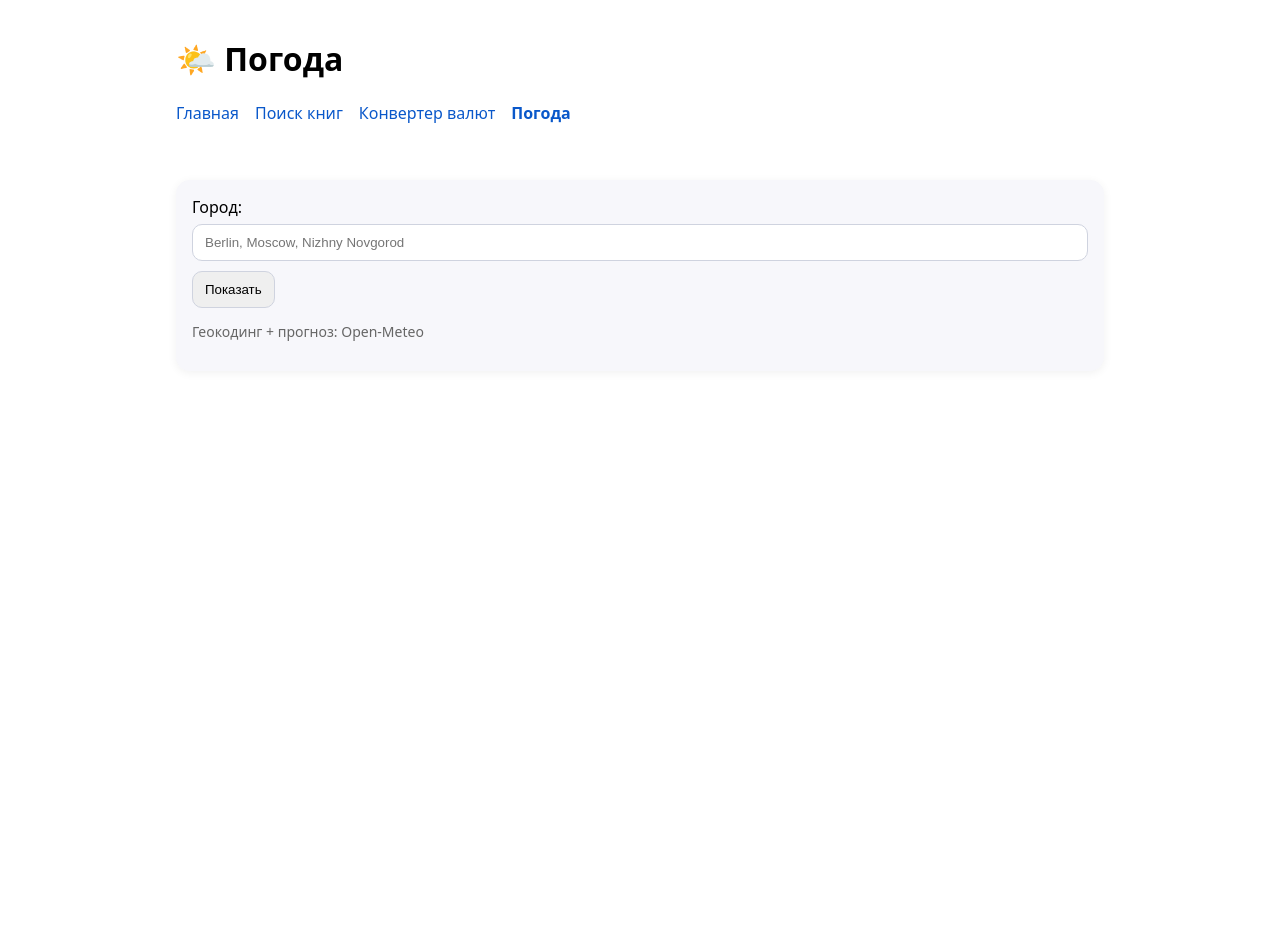
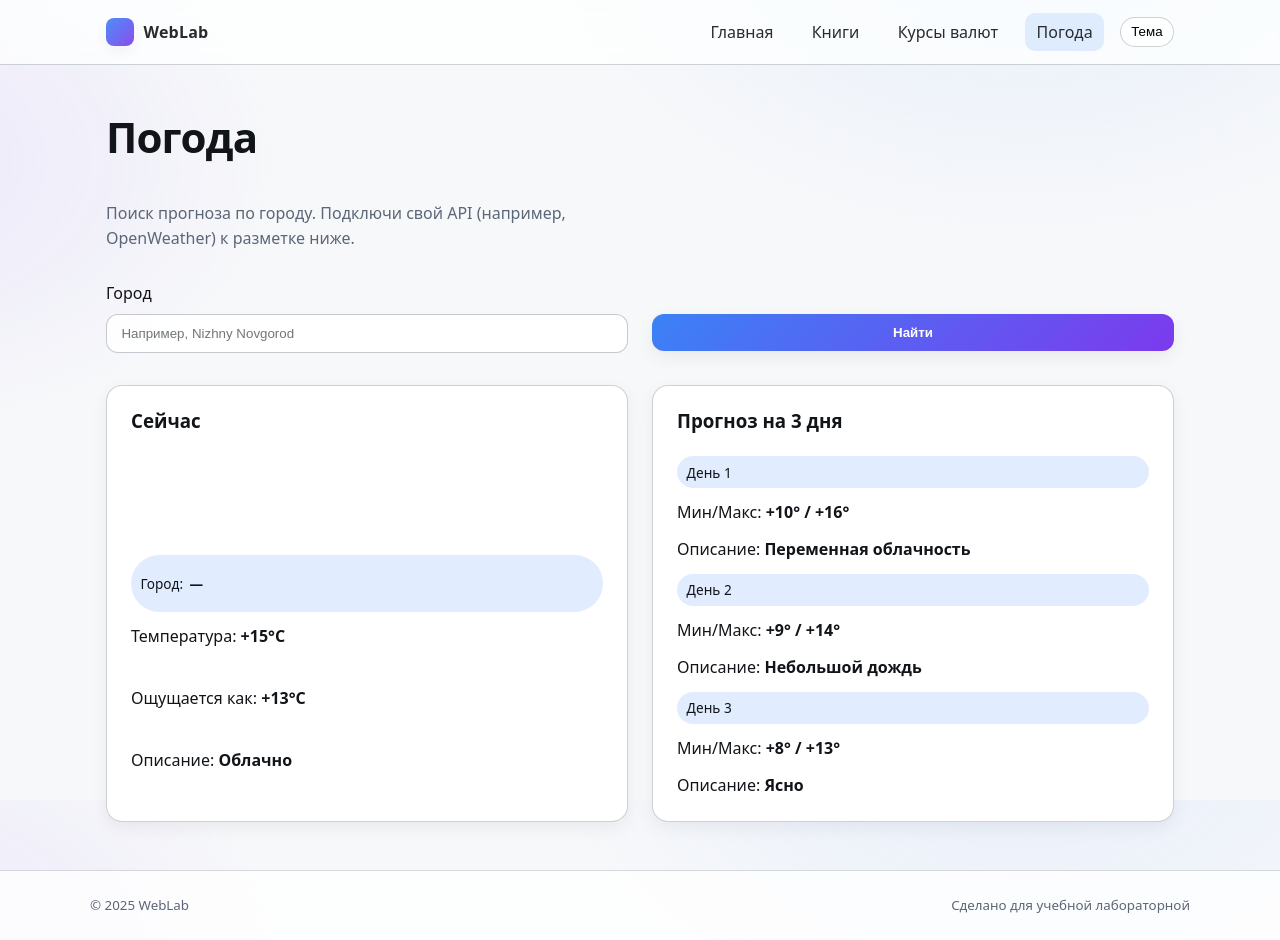
Before and after one commit to dervvilang/weblab2, a website built with Vite: page weather.html in a window 1280 px wide. Before the commit the page ends 800 px from the top, so only its background shows below. Built offline with nearby package versions, Linux system fonts and the light colour scheme.

Commit message:
Update weather.html

```diff
--- a/weather.html
+++ b/weather.html
@@ -1,40 +1,102 @@
 <!doctype html>
 <html lang="ru">
 <head>
-    <meta charset="UTF-8"/>
-    <meta name="viewport" content="width=device-width, initial-scale=1.0"/>
-    <title>Погода — WebLab2</title>
+  <meta charset="utf-8" />
+  <meta name="viewport" content="width=device-width, initial-scale=1" />
+  <title>WebLab — Погода</title>
+  <link rel="stylesheet" href="modern.css" />
 </head>
 <body>
-    <header class="container">
-      <h1>🌤️ Погода</h1>
+
+<header class="header">
+  <div class="container">
     <nav class="nav">
-        <a href="./index.html">Главная</a>
-        <a href="./books.html">Поиск книг</a>
-        <a href="./currency.html">Конвертер валют</a>
-        <a href="./weather.html" aria-current="page">Погода</a>
+      <a class="brand" href="index.html" aria-label="Home">
+        <span class="logo"></span>
+        <span>WebLab</span>
+      </a>
+
+      <button id="burger" class="burger" aria-label="Open menu">
+        <svg viewBox="0 0 24 24" fill="currentColor" aria-hidden="true">
+          <path d="M3 6h18M3 12h18M3 18h18"/>
+        </svg>
+      </button>
+
+      <div id="menu" class="menu">
+        <a href="index.html">Главная</a>
+        <a href="books.html">Книги</a>
+        <a href="currency.html">Курсы валют</a>
+        <a class="active" href="weather.html">Погода</a>
+        <button id="theme-toggle" class="theme-toggle" title="Theme" data-mode="system">
+          <span>Тема</span>
+        </button>
+      </div>
     </nav>
+  </div>
 </header>
 
 <main class="container">
-      <form id="wx-form" class="card">
-        <label>Город:
-          <input id="city" type="text" required placeholder="Berlin, Moscow, Nizhny Novgorod"/>
+  <section class="hero stack-m">
+    <h1>Погода</h1>
+    <p class="lead">Поиск прогноза по городу. Подключи свой API (например, OpenWeather) к разметке ниже.</p>
+
+    <form class="grid" onsubmit="return false;">
+      <div class="col-6">
+        <label class="stack-s">
+          <span>Город</span>
+          <input id="cityInput" type="text" placeholder="Например, Nizhny Novgorod" />
         </label>
-        <button type="submit">Показать</button>
-        <p class="hint">Геокодинг + прогноз: Open-Meteo</p>
+      </div>
+      <div class="col-6">
+        <label class="stack-s">
+          <span>&nbsp;</span>
+          <button class="btn" id="findWeather">Найти</button>
+        </label>
+      </div>
     </form>
+  </section>
 
-      <section id="wx-result" class="grid"></section>
+  <section class="grid" id="weatherGrid">
+    <!-- Карточка «текущая погода» -->
+    <div class="card col-6 stack-m">
+      <h3>Сейчас</h3>
+      <div class="widget">
+        <div class="badge">Город: <strong id="cityName">—</strong></div>
+        <div>Температура: <strong id="tempNow">+15°C</strong></div>
+        <div>Ощущается как: <strong id="feelsLike">+13°C</strong></div>
+        <div>Описание: <strong id="descNow">Облачно</strong></div>
+      </div>
+    </div>
 
-      <template id="wx-card">
-        <article class="card">
-          <h3 class="title"></h3>
-          <p class="meta"></p>
-        </article>
-      </template>
+    <!-- Карточка «прогноз» -->
+    <div class="card col-6 stack-m">
+      <h3>Прогноз на 3 дня</h3>
+      <div class="widget" id="forecast">
+        <div class="badge">День 1</div>
+        <div>Мин/Макс: <strong>+10° / +16°</strong></div>
+        <div>Описание: <strong>Переменная облачность</strong></div>
+
+        <div class="badge">День 2</div>
+        <div>Мин/Макс: <strong>+9° / +14°</strong></div>
+        <div>Описание: <strong>Небольшой дождь</strong></div>
+
+        <div class="badge">День 3</div>
+        <div>Мин/Макс: <strong>+8° / +13°</strong></div>
+        <div>Описание: <strong>Ясно</strong></div>
+      </div>
+    </div>
+  </section>
 </main>
 
-    <script type="module" src="/src/weather.js"></script>
+<footer class="footer">
+  <div class="container inner">
+    <small>© 2025 WebLab</small>
+    <div class="stack-s">
+      <small>Сделано для учебной лабораторной</small>
+    </div>
+  </div>
+</footer>
+
+<script src="theme.js"></script>
 </body>
 </html>
```
Lines whose indentation alone changed are shown as unchanged.
